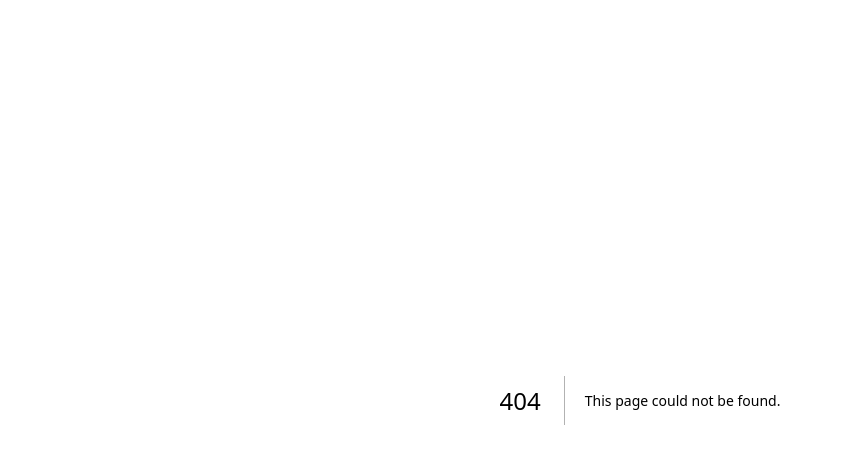
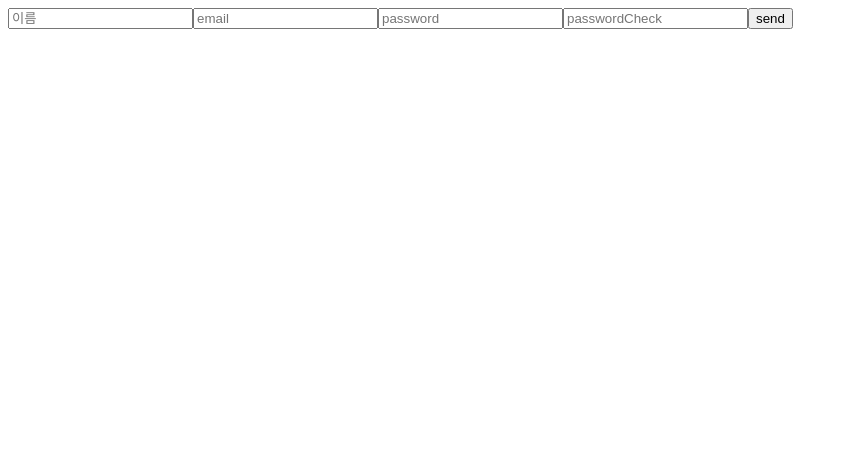
Before and after one commit to naviadev/Whisper_In_A_Bottle, a Next.js app in the folder client/: page /components/auth/registerForm in a window 1280 px wide. Before the commit this address had no page. Shown: the top 464 px of the page, without its empty margins (0-848 px from the left). Built offline with nearby package versions, Linux system fonts and the light colour scheme.

Commit message:
WIB-14 Feat | registerForm.tsx : register section 컴포넌트 추가

```diff
--- /dev/null
+++ b/client/pages/components/auth/registerForm.tsx
@@ -0,0 +1,15 @@
+import React from "react";
+
+const registerForm = () => {
+  return (
+    <div className="register-form">
+      <input type="text" placeholder="이름" />
+      <input type="email" placeholder="email" />
+      <input type="password" placeholder="password" />
+      <input type="password" placeholder="passwordCheck" />
+      <button type="submit">send</button>
+    </div>
+  );
+};
+
+export default registerForm;
```
